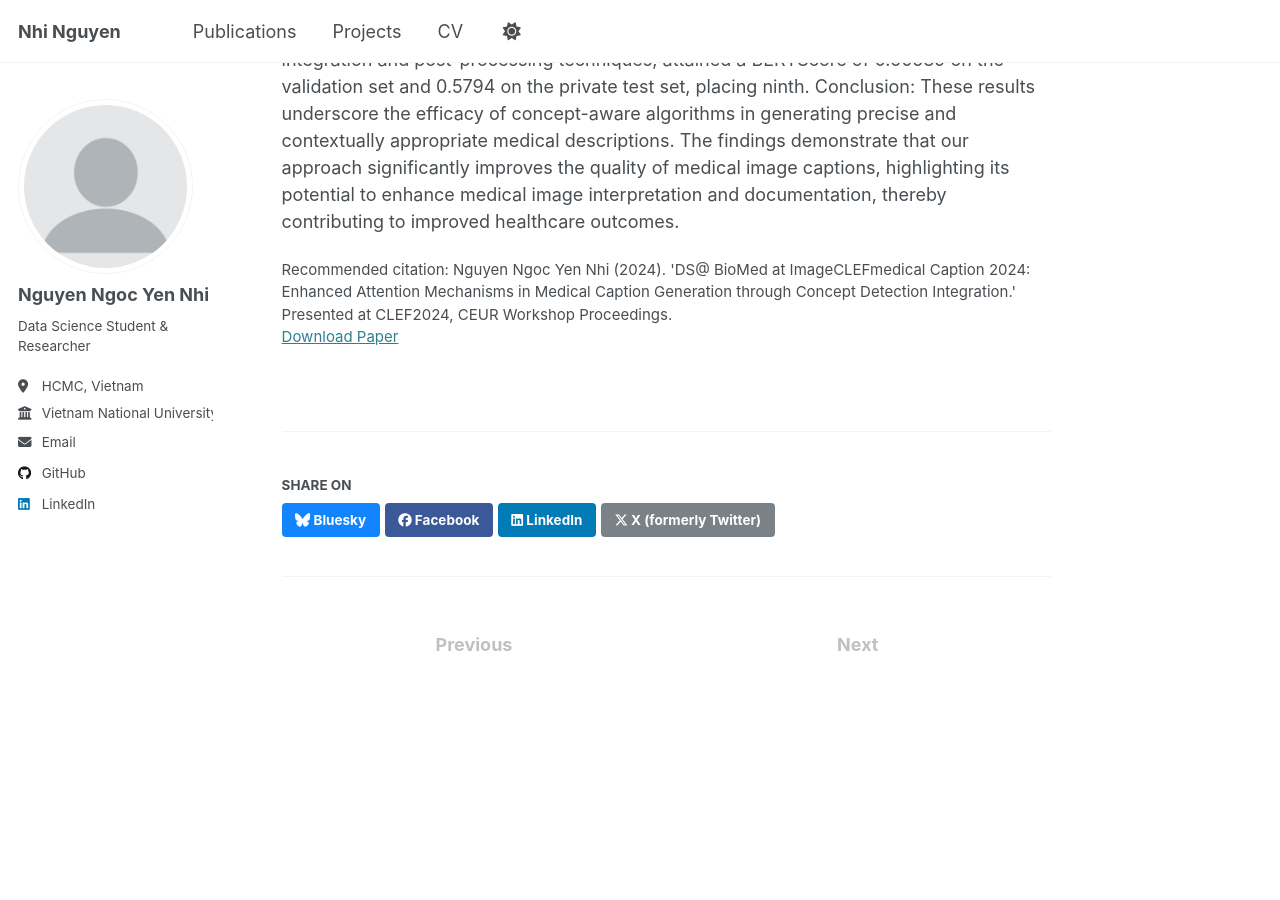
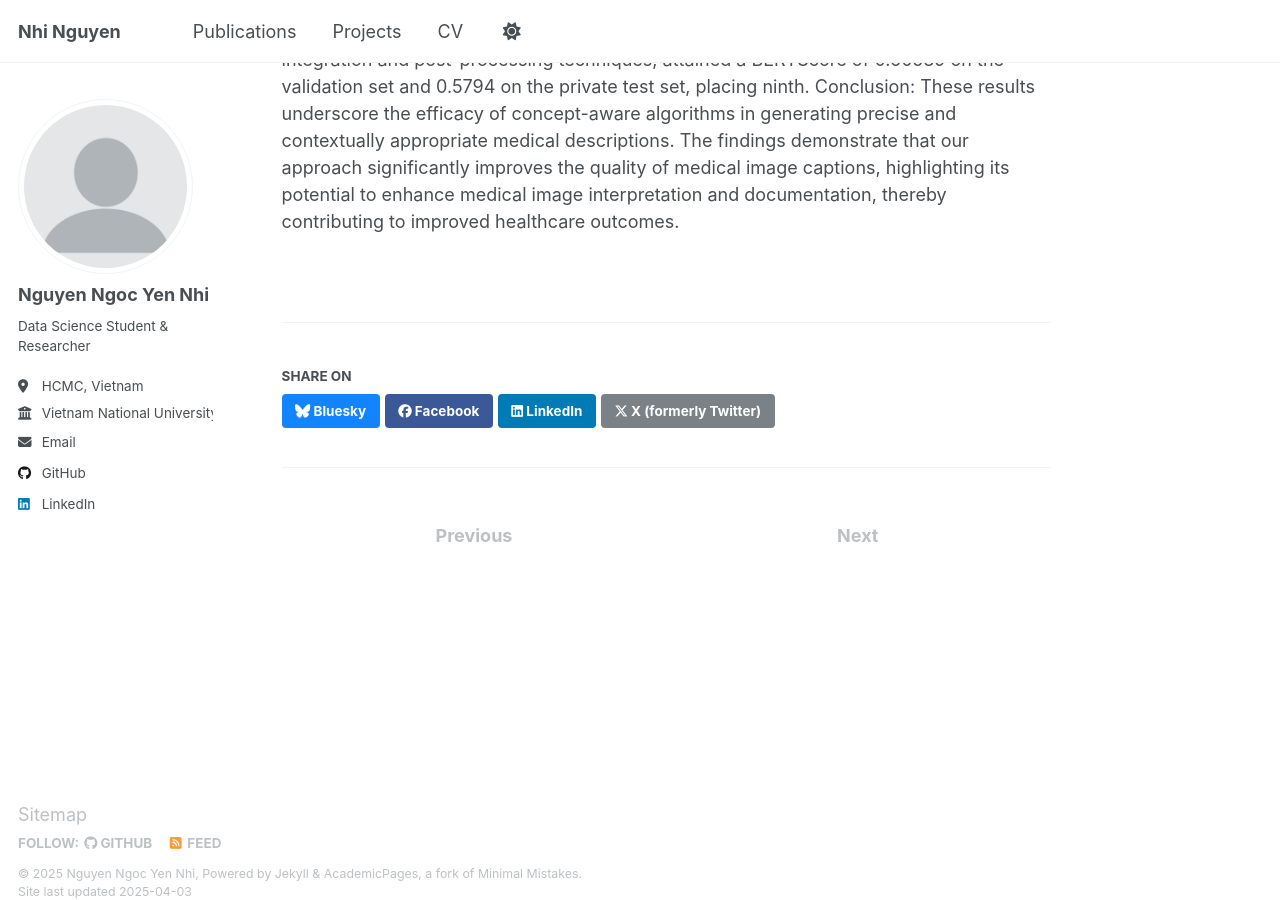
Before and after one commit to dalietnguyen342/dalietnguyen342.github.io, a Jekyll site: the page built from _publications/2024-02-17-paper-title-number-1.md, in a window 1280 px wide and 900 px high, scrolled down 472 px. Built offline with Jekyll 4.4.1, drawn with Linux system fonts in a browser that asks for light colours.

Commit message:
Update 2024-02-17-paper-title-number-1.md

```diff
--- a/_publications/2024-02-17-paper-title-number-1.md
+++ b/_publications/2024-02-17-paper-title-number-1.md
@@ -6,7 +6,6 @@ excerpt: "Published paper in CEUR Workshop Proceedings for CLEF2024. Achieved To
 date: 2024-06-01
 venue: "CEUR Workshop Proceedings (CLEF2024)"
 paperurl: "https://arxiv.org/abs/2406.00391"
-citation: "Nguyen Ngoc Yen Nhi (2024). 'DS@ BioMed at ImageCLEFmedical Caption 2024: Enhanced Attention Mechanisms in Medical Caption Generation through Concept Detection Integration.' Presented at CLEF2024, CEUR Workshop Proceedings."
 ---
 Authors: <b>Nhi Ngoc-Yen Nguyen</b>, Le-Huy Tu, Dieu-Phuong Nguyen, Nhat-Tan Do, Minh Triet Thai, Bao-Thien Nguyen-Tat
 
```
